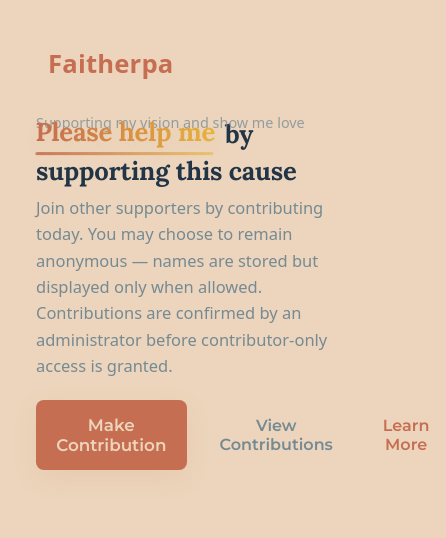
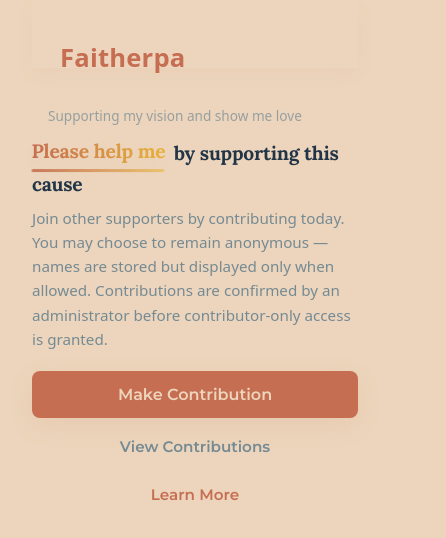
Before and after one commit to David-Jacks/faitherpa, a React (Vite) app in the folder frontend/: page / in a window 390 px wide. Shown: the top 538 px of the page, 446 px wide, since content can reach past the window. Built offline with nearby package versions, Linux system fonts and the light colour scheme; a web font is replaced by a local one.

Commit message:
frontend updated

```diff
--- a/frontend/frontend_apis.ts
+++ b/frontend/frontend_apis.ts
@@ -6,7 +6,7 @@ import type {
 } from "./frontend_types";
 
 const apiBase = "/api";
-
+console.log(apiBase);
 const api: AxiosInstance = axios.create({
   baseURL: apiBase,
   headers: { "Content-Type": "application/json" },
--- a/frontend/src/index.css
+++ b/frontend/src/index.css
@@ -144,6 +144,14 @@ html, body {
   --header-height: 5.5rem; /* ~88px */
 }
 
+/* Responsive tokens and breakpoints (mobile-first) */
+:root {
+  --bp-small: 480px;
+  --bp-medium: 800px;
+  --bp-large: 1100px;
+  --gutter-mobile: 1rem;
+}
+
 .site-logo, .logo-mark, .contrib-logo {
   font-family: var(--font-logo);
   color: var(--color-primary);
@@ -160,3 +168,30 @@ html, body {
 main, .landing-main, .landing-top, .contrib-header {
   padding-inline: var(--page-gutter);
 }
+
+/* Make images and svg icons scale responsively */
+img, svg {
+  max-width: 100%;
+  height: auto;
+  display: block;
+}
+
+/* Tighter default layout for small screens */
+@media (max-width: 480px) {
+  :root {
+    --page-gutter: var(--gutter-mobile);
+    --header-height: 4.25rem;
+    --form-max-width: 100%;
+    --container-max-width: 100%;
+  }
+  body { padding-inline: var(--page-gutter); }
+  h1 { font-size: 1.8rem; }
+  button { padding: 0.5rem 0.75rem; font-size: 0.95rem }
+}
+
+@media (min-width: 481px) and (max-width: 800px) {
+  :root {
+    --page-gutter: clamp(0.75rem, 2vw, 1rem);
+    --header-height: 4.75rem;
+  }
+}
--- a/frontend/src/pages/Contributor/Contributor.css
+++ b/frontend/src/pages/Contributor/Contributor.css
@@ -74,6 +74,15 @@
   border: 0.0625rem solid rgba(var(--color-primary-rgb),0.9);
 }
 
+@media (max-width: 640px) {
+  .contrib-header { flex-direction: column; align-items: flex-start; gap: 0.5rem }
+  .contributors-grid { grid-template-columns: 1fr }
+  .contributor-card { padding: 0.75rem }
+  .contrib-main { flex-direction: column; align-items: flex-start; gap: 0.5rem }
+  .contrib-actions { width: 100%; display: flex; gap: 0.5rem; flex-wrap: wrap }
+  .btn--small { width: auto }
+}
+
 /* keep disabled primary buttons readable */
 .btn--primary[disabled], .btn--primary:disabled {
   opacity: 0.85;
--- a/frontend/src/pages/Home/Home.css
+++ b/frontend/src/pages/Home/Home.css
@@ -11,25 +11,27 @@
   position: relative;
   padding-block: 1rem;
   min-height: var(--header-height);
+  width: 100%;
+  background: transparent;
 }
 
 .landing-top-inner {
   max-width: var(--container-max-width);
-  margin: 0; /* keep left edge flush with page gutter */
-  padding-inline-start: var(--page-gutter);
+  margin: 0 auto; /* center inner container */
+  padding-inline: var(--page-gutter);
   display: flex;
   align-items: center;
+  justify-content: space-between;
+  gap: 1rem;
+  width: 100%;
 }
 
 .site-tag {
-  position: absolute;
-  right: var(--page-gutter);
-  top: 50%;
-  transform: translateY(-50%);
   color: rgba(var(--color-secondary-rgb), 0.75);
   font-size: 0.9rem;
   font-weight: 500;
   white-space: nowrap;
+  margin-left: auto;
 }
 
 .landing-logo {
@@ -37,6 +39,7 @@
   align-items: center;
   height: 4rem;
   padding-inline-start: 0; /* align with inner container */
+  gap: 0.5rem;
 }
 
 .contrib-logo, .logo-mark {
@@ -171,12 +174,48 @@
   border: 0.0625rem solid var(--color-border);
 }
 
+.landing-main {
+  display: flex;
+  gap: 2.5rem;
+  align-items: center; /* vertical center */
+  justify-content: flex-start; /* align left so hero starts with logo gutter */
+  width: 100%;
+  max-width: var(--container-max-width);
+  margin: 0; /* keep left edge aligned */
+  padding: 2rem 0 3rem;
+  padding-inline-start: var(--page-gutter);
+  min-height: calc(100vh - var(--header-height));
+}
+
 @media (max-width: 800px) {
   .landing-main { flex-direction: column; padding-inline-start: var(--page-gutter); }
   .landing-top-inner { padding-inline-start: var(--page-gutter); }
   .logo-mark { font-size: 2.8rem }
-  .site-tag { position: static; transform: none; margin-left: auto; }
+  .site-tag { margin-left: 0; }
   .hero-title { font-size: 1.6rem; }
+  /* push main content below header to avoid overlap */
+  .landing-main { padding-top: calc(var(--header-height) + 0.5rem); }
+}
+
+@media (max-width: 480px) {
+  .landing-top-inner { flex-direction: column; align-items: flex-start; gap: 0.5rem }
+  .site-tag { align-self: flex-start }
+  .contrib-logo { font-size: 1.15rem }
+  .logo-mark { font-size: 2rem }
+  .landing-main { padding-top: calc(var(--header-height) + 0.75rem); gap: 1rem; padding: 1rem 0 }
+  .hero-title { font-size: 1.4rem }
+}
+
+/* Further adjust for very small screens */
+@media (max-width: 480px) {
+  .landing-root { min-height: auto }
+  .landing-top { padding-block: 0.5rem }
+  .landing-main { gap: 1rem; padding: 1rem 0; }
+  .landing-hero { max-width: 100%; }
+  .hero-title { font-size: 1.4rem; line-height: 1.25 }
+  .lead { font-size: 0.98rem }
+  .hero-actions { flex-direction: column; align-items: stretch }
+  .btn--large { width: 100%; }
 }
 
 /* Accessible focus states for CTAs */
@@ -187,3 +226,33 @@
 
 .btn--primary:hover { transform: translateY(-0.1875rem); box-shadow: 0 0.875rem 2.125rem rgba(var(--shadow-color), 0.12) }
 .btn--outline:hover { transform: translateY(-0.125rem) }
+
+/* Target very small viewports (<=425px) to avoid header and hero overlap */
+@media (max-width: 425px) {
+  .landing-top {
+    padding-block: 0.6rem;
+    min-height: 3.6rem;
+    background: var(--app-bg);
+    box-shadow: 0 6px 18px rgba(var(--shadow-color), 0.06);
+  }
+
+  .landing-top-inner {
+    padding-inline: calc(var(--page-gutter) - 0.25rem);
+    flex-direction: row;
+    align-items: center;
+    gap: 0.5rem;
+  }
+
+  .contrib-logo { font-size: 1rem }
+  .logo-mark { font-size: 1.4rem }
+  .site-tag { font-size: 0.85rem; white-space: normal; opacity: 0.95 }
+
+  /* Ensure main content is pushed well below header */
+  .landing-main { padding-top: calc(3.6rem + 1rem); }
+
+  /* Reduce hero spacing to fit small screens */
+  .hero-title { font-size: 1.2rem; line-height: 1.18 }
+  .lead { font-size: 0.95rem }
+  .hero-actions { gap: 0.5rem }
+  .btn--large { padding: 0.8rem; font-size: 1rem }
+}
```
